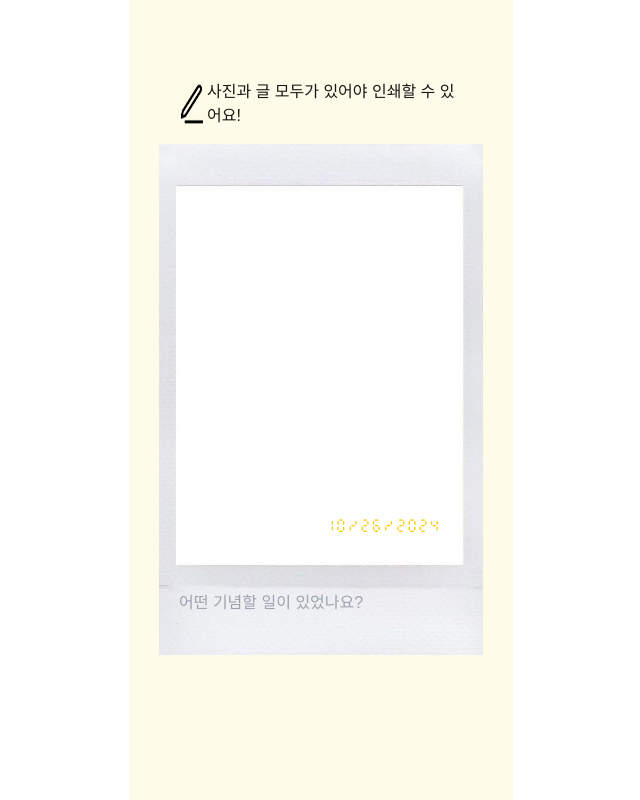
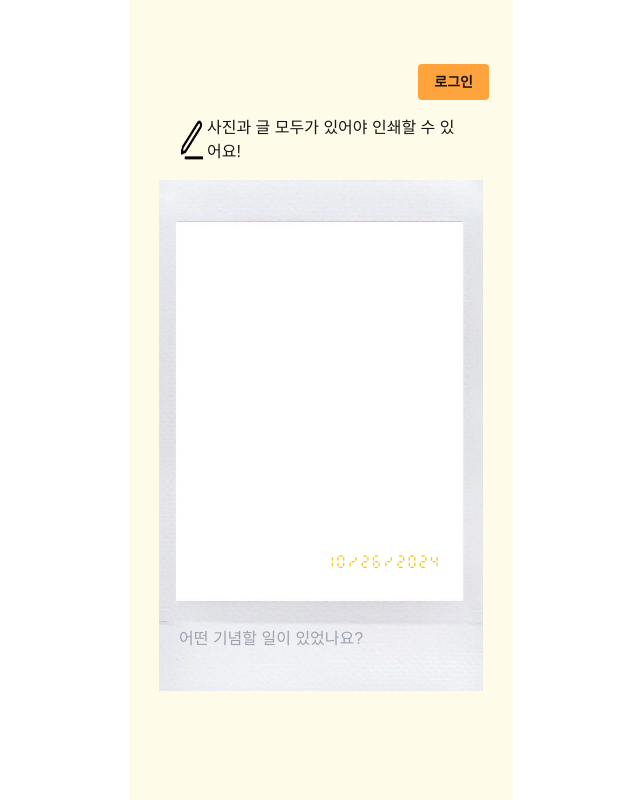
Before and after one commit to biyamn/polaroid, a Next.js app: page / in a window 1280 px wide. Shown: the whole page, without its empty margins (319-959 px from the left). Built offline with nearby package versions, Linux system fonts and the light colour scheme; no server answers; a web font is replaced by a local one.

Commit message:
feat: 로그인 버튼 UI 추가

```diff
--- /dev/null
+++ b/src/app/components/LoginBar.tsx
@@ -0,0 +1,11 @@
+const LoginBar = () => {
+  return (
+    <div className="flex justify-end">
+      <button className="bg-[#FFA33C] hover:bg-orange-500 text-sm font-bold py-2 px-4 rounded">
+        로그인
+      </button>
+    </div>
+  );
+};
+
+export default LoginBar;
--- a/src/app/page.tsx
+++ b/src/app/page.tsx
@@ -4,6 +4,7 @@ import { useRef, useState } from 'react';
 import PrintAndEditBar from '@/app/components/PrintAndEditBar';
 import RemoveAndConfirmBar from '@/app/components/RemoveAndConfirmBar';
 import Polaroid from '@/app/components/Polaroid';
+import LoginBar from './components/LoginBar';
 
 export default function Home() {
   const [isEditing, setIsEditing] = useState<boolean>(false);
@@ -16,6 +17,7 @@ export default function Home() {
 
   return (
     <div className="h-dvh bg-yellow-50 p-6 pt-16 overflow-y-hidden">
+      <LoginBar />
       {!isEditing ? (
         <PrintAndEditBar
           setIsEditing={setIsEditing}
```
